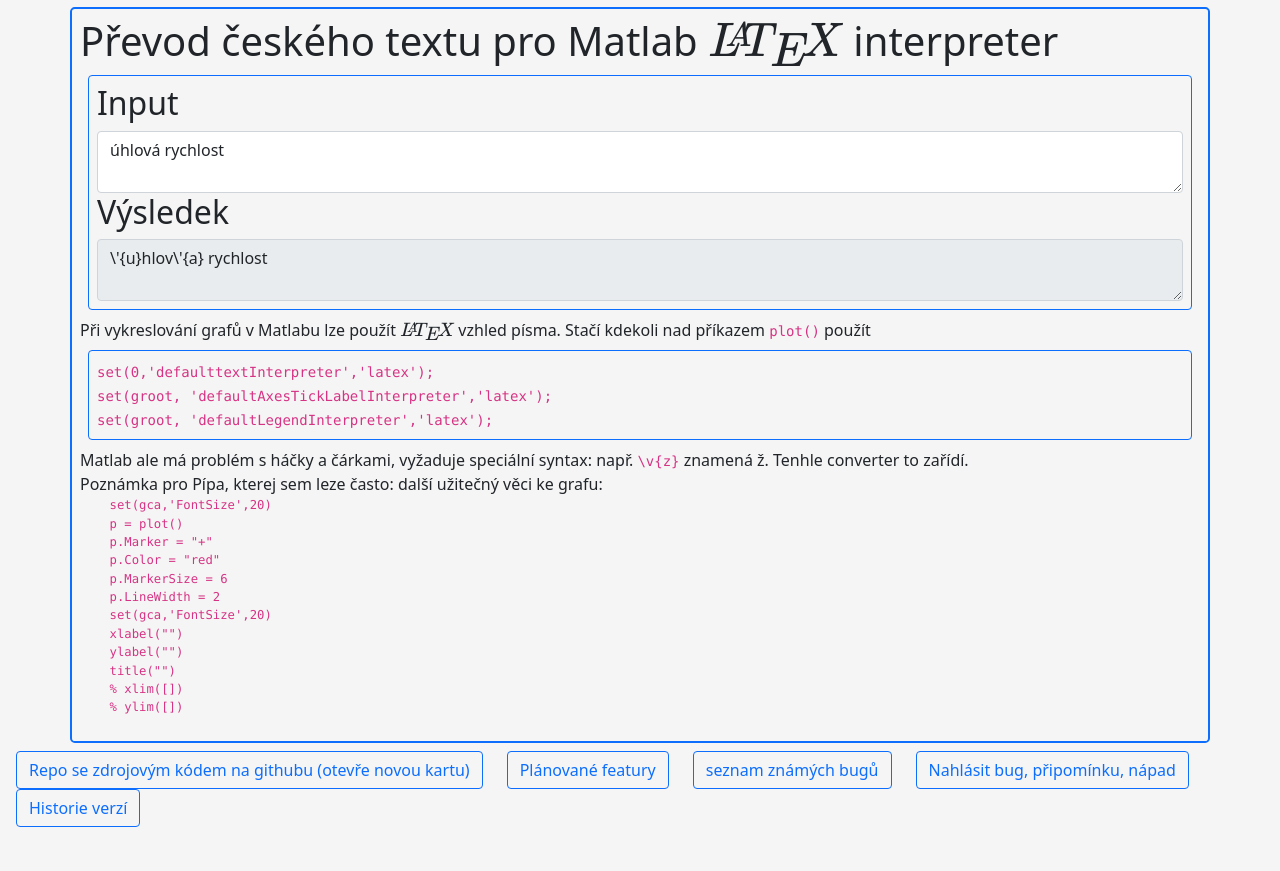
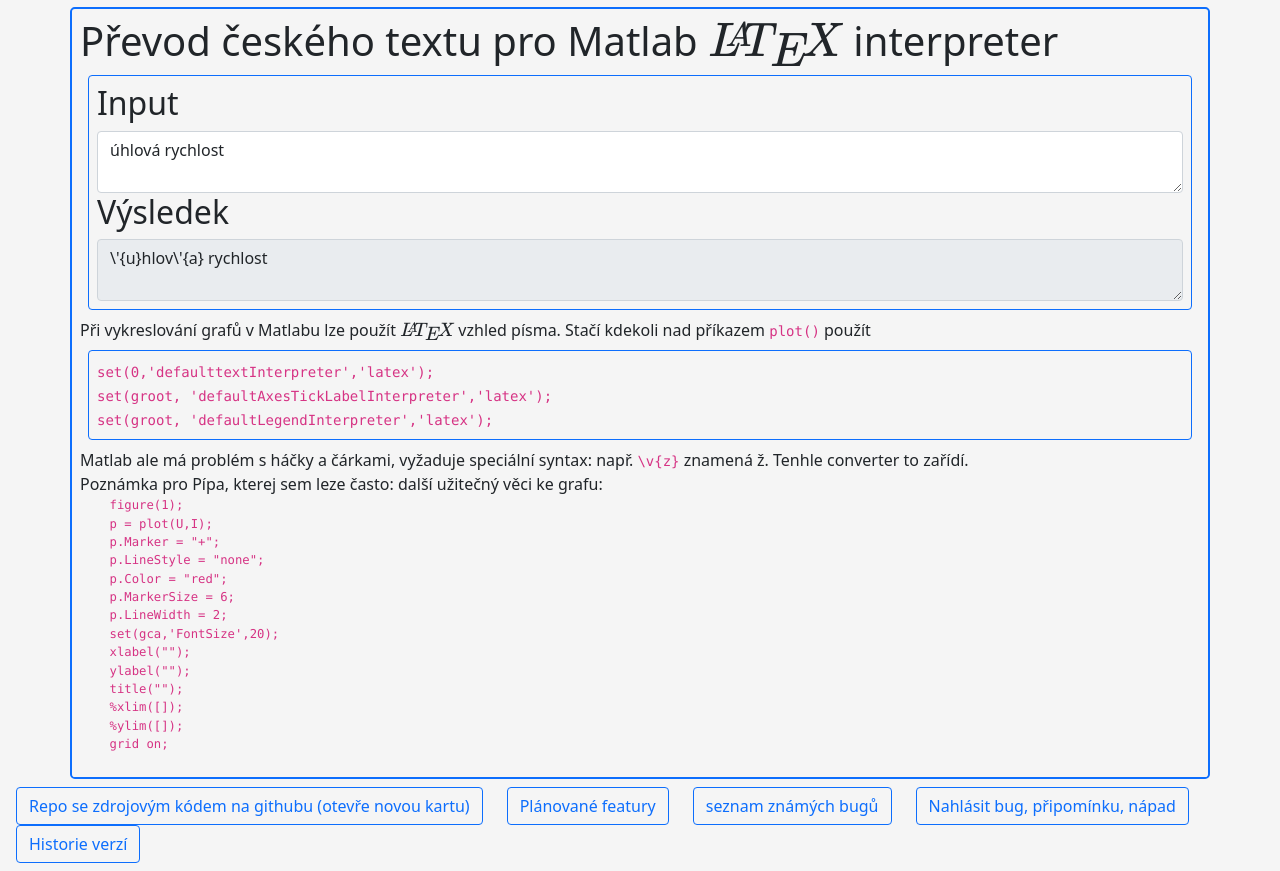
Before and after one commit to piipecek/piipovo_stranky, a Flask app: page /visuals/matlab in a window 1280 px wide. Shown: the part 57-928 px from the top of the page. Before the commit the page ends 884 px from the top, so only its background shows below. Run offline with Flask 2, Linux system fonts and the light colour scheme; some libraries are stand-ins or nearby versions.

Commit message:
matlab update

```diff
--- a/website/templates/matlab.html
+++ b/website/templates/matlab.html
@@ -22,18 +22,20 @@ Při vykreslování grafů v Matlabu lze použít \(\LaTeX\) vzhled písma. Sta
 Matlab ale má problém s háčky a čárkami, vyžaduje speciální syntax: např. <code>\v{z}</code> znamená ž. Tenhle converter to zařídí. <br>
 Poznámka pro Pípa, kterej sem leze často: další užitečný věci ke grafu:
 <code><pre>
-    set(gca,'FontSize',20)
-    p = plot()
-    p.Marker = "+"
-    p.Color = "red"
-    p.MarkerSize = 6
-    p.LineWidth = 2
-    set(gca,'FontSize',20)
-    xlabel("")
-    ylabel("")
-    title("")
-    % xlim([])
-    % ylim([])
+    figure(1);
+    p = plot(U,I);
+    p.Marker = "+";
+    p.LineStyle = "none";
+    p.Color = "red";
+    p.MarkerSize = 6;
+    p.LineWidth = 2;
+    set(gca,'FontSize',20);
+    xlabel("");
+    ylabel("");
+    title("");
+    %xlim([]);
+    %ylim([]);
+    grid on;
 </pre></code>
 
 
```
